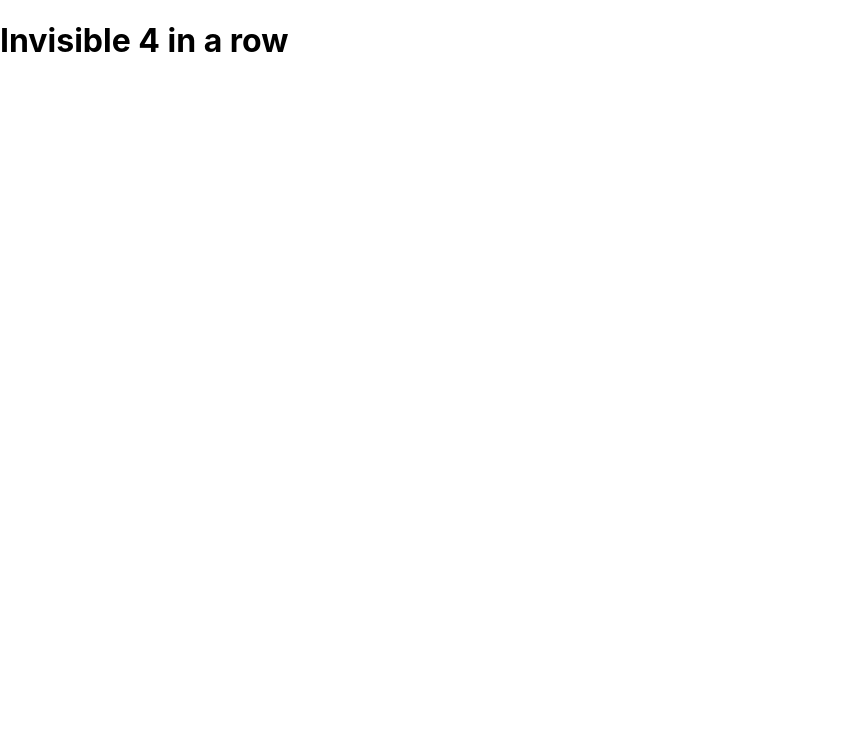
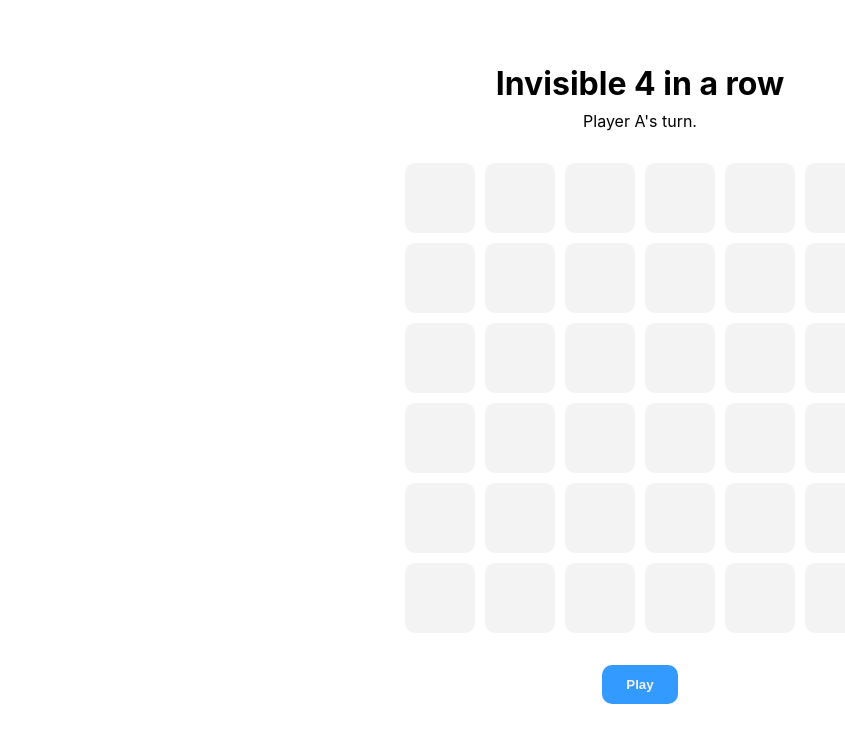
Before and after one commit to web-development-collection/invisible-4-in-a-row, a React (Create React App) app: page / in a window 1280 px wide. Shown: the top 742 px of the page, without its empty margins (0-845 px from the left). Built offline with nearby package versions, Linux system fonts and the light colour scheme.

Commit message:
Added basic UI changes.

```diff
--- a/src/App.tsx
+++ b/src/App.tsx
@@ -1,7 +1,35 @@
-import React from 'react';
+import React, {Component} from 'react';
+import Board from "./components/Board";
+import "./style/app.css"
+import Button from "./components/Button";
+import Container from "./components/Container";
 
-function App() {
-  return <h1>Invisible 4 in a row</h1>;
+
+
+class App extends Component<any, any> {
+  public state: any = {
+    playing: false,
+    currentPlayerName: "",
+  }
+
+
+  public render() {
+    return <div>
+      <h1 className="Header">Invisible 4 in a row</h1>
+      <p className="SubHeader">Player {this.state.currentPlayerName}'s turn.</p>
+
+      <Board
+        playing={this.state.playing}
+        onPlayerChange={(name: string) => this.setState(() => ({currentPlayerName: name}))}
+      />
+
+      <Container>
+        <Button onClick={() => this.setState(() => ({playing: !this.state.playing}))}>
+          {this.state.playing ? "Stop" : "Play"}
+        </Button>
+      </Container>
+    </div>;
+  }
 }
 
 export default App;
--- /dev/null
+++ b/src/components/Board.tsx
@@ -0,0 +1,138 @@
+import React, {Component, ReactNode} from 'react';
+import Tile from "./Tile";
+
+
+/**
+ * interface Props
+ * @author Ingo Andelhofs
+ */
+interface Props {
+  playing: boolean,
+  onPlayerChange: (name: string) => void,
+}
+
+/**
+ * interface State
+ * @author Ingo Andelhofs
+ */
+interface State {
+  board: any[],
+  players: string[],
+  currentPlayer: number,
+  playing: boolean,
+  lastSelectedTile: number,
+  showAll: boolean,
+}
+
+
+const defaultBoard = [
+  -1, -1, -1, -1, -1, -1,
+  -1, -1, -1, -1, -1, -1,
+  -1, -1, -1, -1, -1, -1,
+  -1, -1, -1, -1, -1, -1,
+  -1, -1, -1, -1, -1, -1,
+  -1, -1, -1, -1, -1, -1,
+];
+
+
+
+/**
+ * class Board
+ * @author Ingo Andelhofs
+ */
+class Board extends Component<Props, State> {
+  public state: State = {
+    board: defaultBoard,
+    players: ["A", "B"],
+    currentPlayer: 0,
+    playing: false,
+    lastSelectedTile: -1,
+    showAll: false,
+  }
+
+
+  private selectTile = (index: number) => {
+    if (!this.state.playing)
+      return;
+
+    // todo: Check 4 in a row
+
+
+    // todo: check already set
+    const selectedTile = this.state.board[index];
+    if (selectedTile !== -1) {
+      const playerThatWon = (this.state.currentPlayer + 1) % 2;
+
+      alert("The selected tile was already selected!");
+      alert(`Player ${this.state.players[playerThatWon]} wins!`);
+
+      this.setState(() => ({ playing: false }));
+      this.showAllTiles();
+      return;
+    }
+
+    this.setState(() => ({lastSelectedTile: index}))
+
+    this.updateBoard(this.state.currentPlayer, index);
+    this.updatePlayer();
+  }
+
+  private showAllTiles() {
+    this.setState(() => ({showAll: true}));
+  }
+
+
+  private reset() {
+    this.setState(() => ({
+      board: defaultBoard,
+      currentPlayer: 0,
+    }))
+  }
+
+  private updateBoard(player: number, index: number): void {
+    const {board} = this.state;
+    board[index] = player;
+    this.setState(() => ({ board }));
+  }
+
+  private updatePlayer(): void {
+    this.setState(
+      (prevState) => ({ currentPlayer: (prevState.currentPlayer + 1) % 2 }),
+      () => this.props.onPlayerChange(this.state.players[this.state.currentPlayer]),
+    );
+  }
+
+
+  public componentDidMount() {
+    this.setState(() => ({ playing: this.props.playing }));
+    this.props.onPlayerChange(this.state.players[this.state.currentPlayer]);
+  }
+
+  public componentDidUpdate(prevProps: Props, prevState: State) {
+    if (prevState.playing !== this.props.playing) {
+      this.setState(() => ({ playing: this.props.playing }));
+      this.props.onPlayerChange(this.state.players[this.state.currentPlayer]);
+    }
+  }
+
+  private renderTiles(): ReactNode {
+    return this.state.board.map((player, index: number) =>
+      <Tile
+        key={index}
+        index={index}
+        selected={index === this.state.lastSelectedTile || this.state.showAll}
+        player={player}
+        onClick={this.selectTile}
+      />
+    );
+  }
+
+  public render(): ReactNode {
+    return <div className="Board">
+      {this.renderTiles()}
+    </div>;
+  }
+}
+
+
+export default Board;
--- /dev/null
+++ b/src/components/Button.tsx
@@ -0,0 +1,14 @@
+import React, {Component, ReactNode} from 'react';
+
+
+/**
+ * class Button
+ * @author Ingo Andelhofs
+ */
+class Button extends Component<any, any> {
+  public render(): ReactNode {
+    return <button className="Button" {...this.props}/>
+  }
+}
+
+export default Button;
--- /dev/null
+++ b/src/components/Container.tsx
@@ -0,0 +1,14 @@
+import React, {Component, ReactNode} from 'react';
+
+
+/**
+ * class Container
+ * @author Ingo Andelhofs
+ */
+class Container extends Component<any, any> {
+  public render(): ReactNode {
+    return <div className="Container" {...this.props}/>
+  }
+}
+
+export default Container;
--- /dev/null
+++ b/src/components/Tile.tsx
@@ -0,0 +1,33 @@
+import React, {Component, ReactNode} from 'react';
+
+
+
+/**
+ * interface Props
+ * @author Ingo Andelhofs
+ */
+interface Props {
+  player: number,
+  index: number,
+  onClick: (index: number) => any,
+  selected: boolean,
+}
+
+
+/**
+ * class Tile
+ * @author Ingo Andelhofs
+ */
+class Tile extends Component<Props, any> {
+  public render(): ReactNode {
+    return <div
+      className={"Tile"}
+      data-player={this.props.player}
+      data-selected={this.props.selected}
+      onClick={() => this.props.onClick(this.props.index)}
+    />;
+  }
+}
+
+
+export default Tile;
--- /dev/null
+++ b/src/style/app.css
@@ -0,0 +1,83 @@
+:root {
+    --tile-size: 70px;
+    --tiles-per-row: 6;
+    --tile-gap: 10px;
+}
+
+
+
+.Header {
+    text-align: center;
+    margin: 64px 0 8px 0;
+}
+
+.SubHeader {
+    text-align: center;
+    margin: 0 0 32px 0;
+}
+
+.Container {
+    margin: 32px auto 0 auto;
+    width: calc(var(--tiles-per-row) * var(--tile-size) + (var(--tiles-per-row) - 1) * var(--tile-gap));
+
+    display: flex;
+    justify-content: center;
+}
+
+.Button {
+    opacity: .9;
+    background-color: dodgerblue;
+
+    border-radius: 10px;
+    border: none;
+    outline: none;
+
+    padding: 12px 24px;
+
+    color: #f1f1f1;
+    font-weight: 600;
+
+    cursor: pointer;
+    transition: .2s ease;
+}
+
+.Button:hover {
+    opacity: 1;
+}
+
+
+
+.Board {
+    margin: 0 auto;
+    width: calc(var(--tiles-per-row) * var(--tile-size) + (var(--tiles-per-row) - 1) * var(--tile-gap));
+
+    display: grid;
+    grid-template-columns: repeat(var(--tiles-per-row), 1fr);
+    grid-gap: var(--tile-gap);
+}
+
+.Tile {
+    width: var(--tile-size);
+    height: var(--tile-size);
+
+    border-radius: 10px;
+
+    background-color: #f3f3f3;
+    cursor: pointer;
+    transition: .2s ease;
+}
+
+.Tile:hover {
+    background-color: #ececec;
+}
+
+
+.Tile[data-selected="true"][data-player="0"] {
+    background-color: orangered;
+    opacity: .5;
+}
+
+.Tile[data-selected="true"][data-player="1"] {
+    background-color: yellow;
+    opacity: .5;
+}
```
